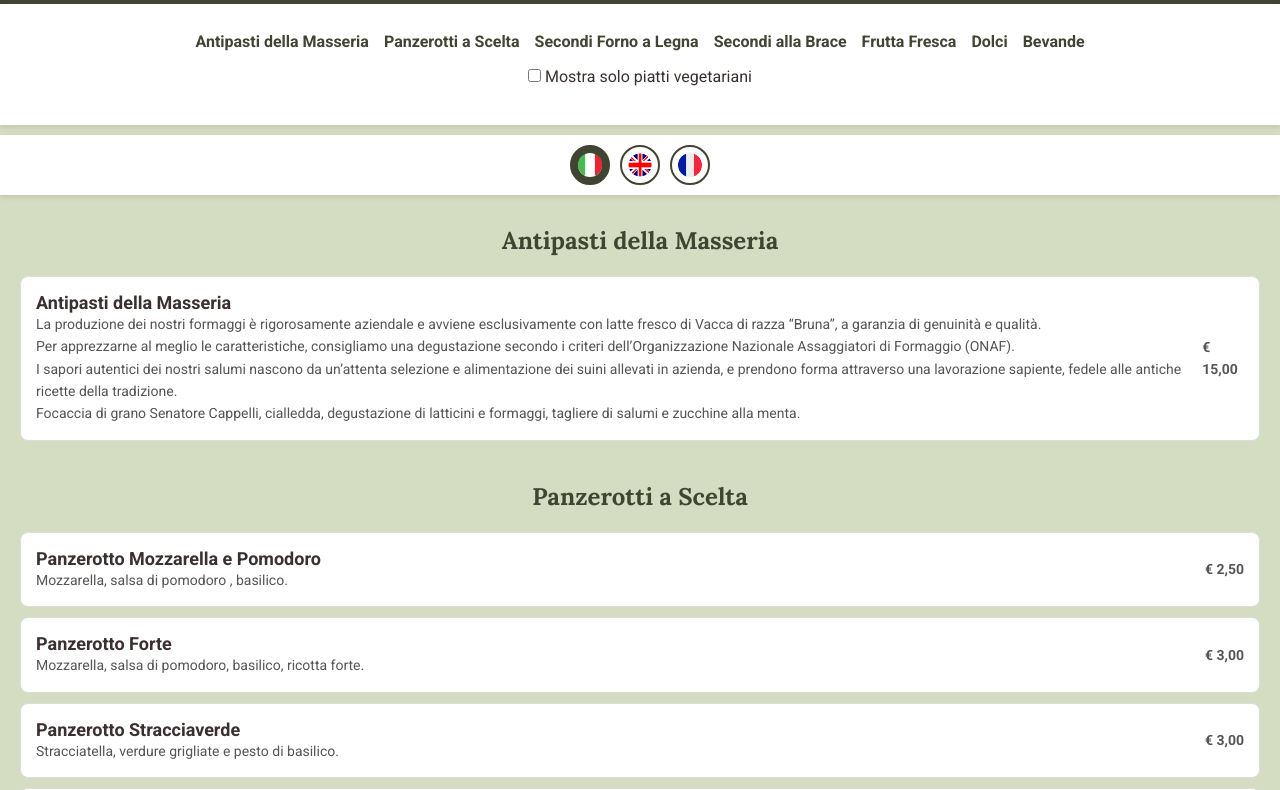
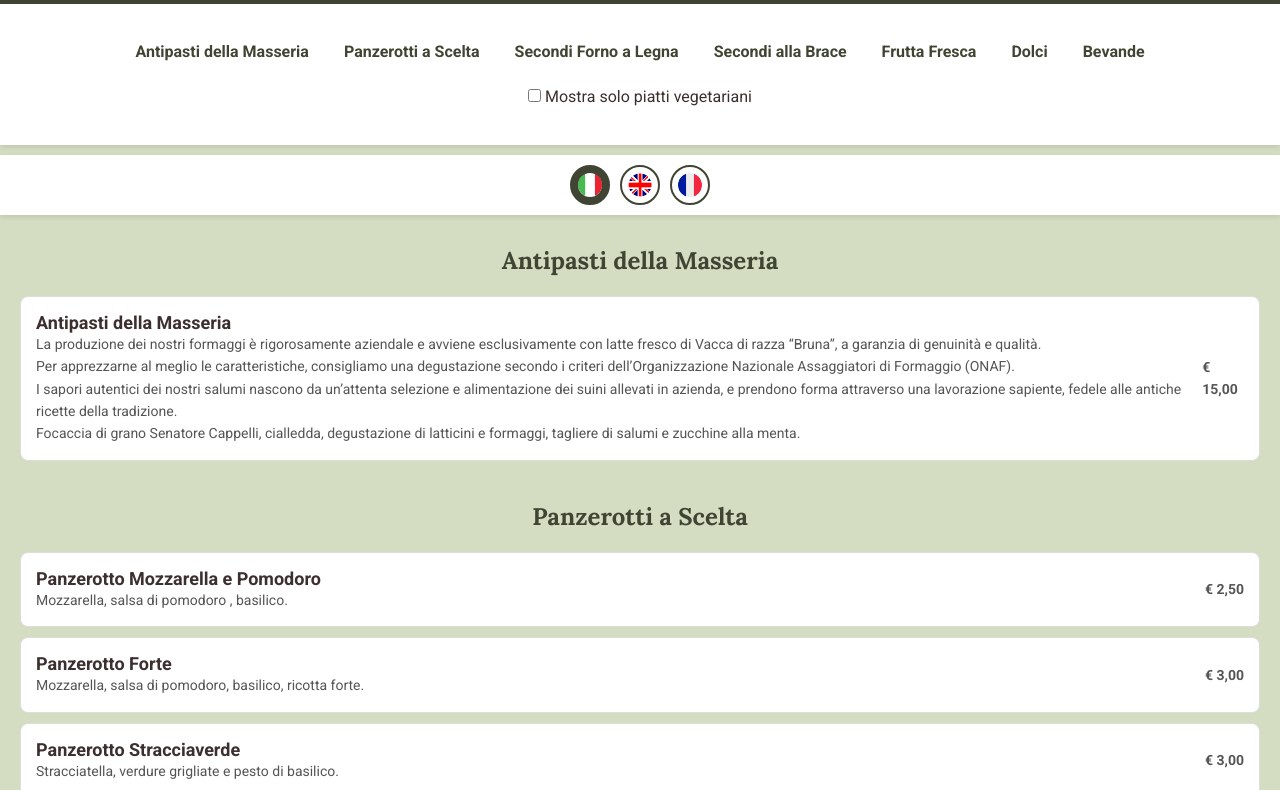
Before and after one commit to Valentina489/Men-Masseria-La-Lunghiera, a plain HTML site: page index.html in a window 1280 px wide. Shown: the part 240-1030 px from the top of the page. Drawn offline with Linux system fonts and the light colour scheme.

Commit message:
Update styles.css
aggiunta del nav ul li per aggiungere il margine tra l'elenco

```diff
--- a/styles.css
+++ b/styles.css
@@ -55,6 +55,10 @@ nav ul {
     flex-wrap: wrap;
     justify-content: center;
     gap: 15px;
+}
+
+nav ul li {
+    margin: 10px;
 }
 
 nav a {
```
